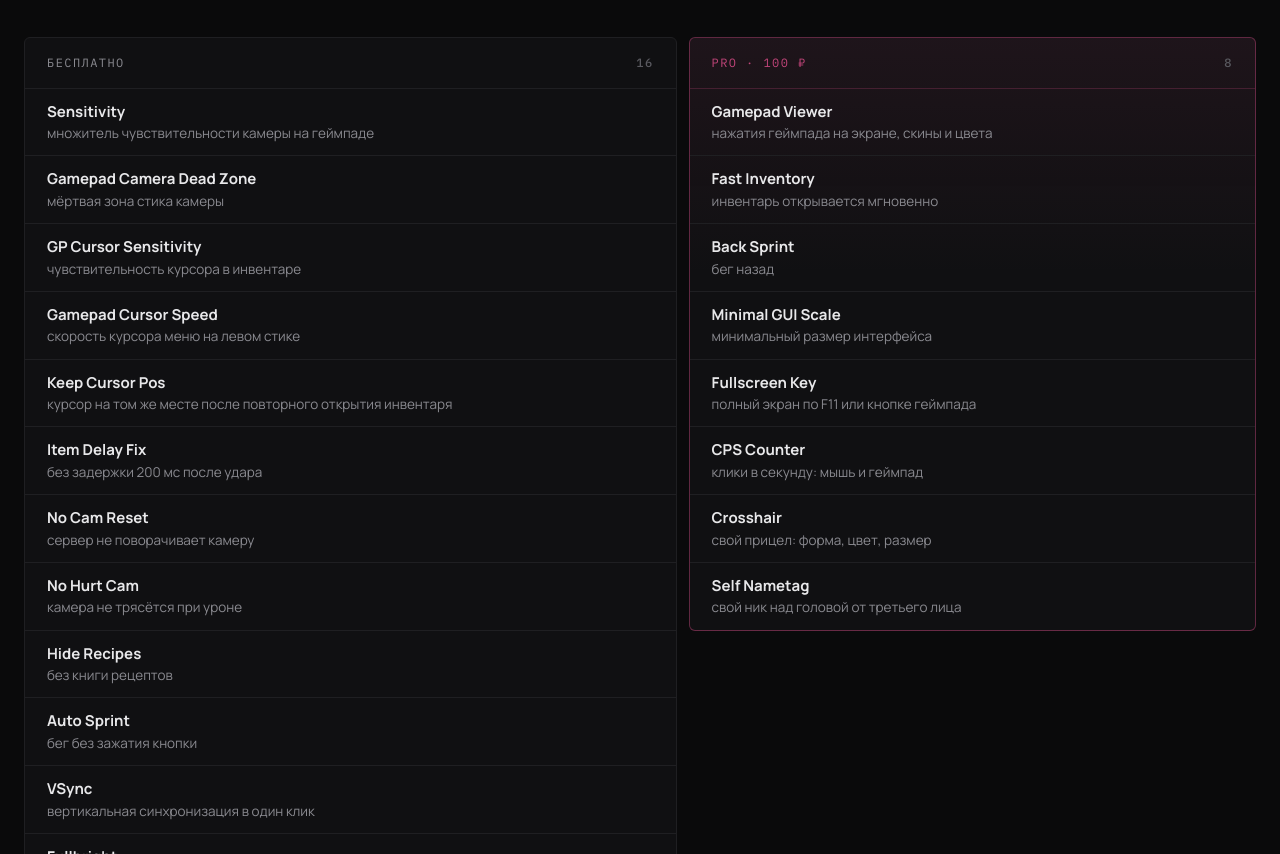
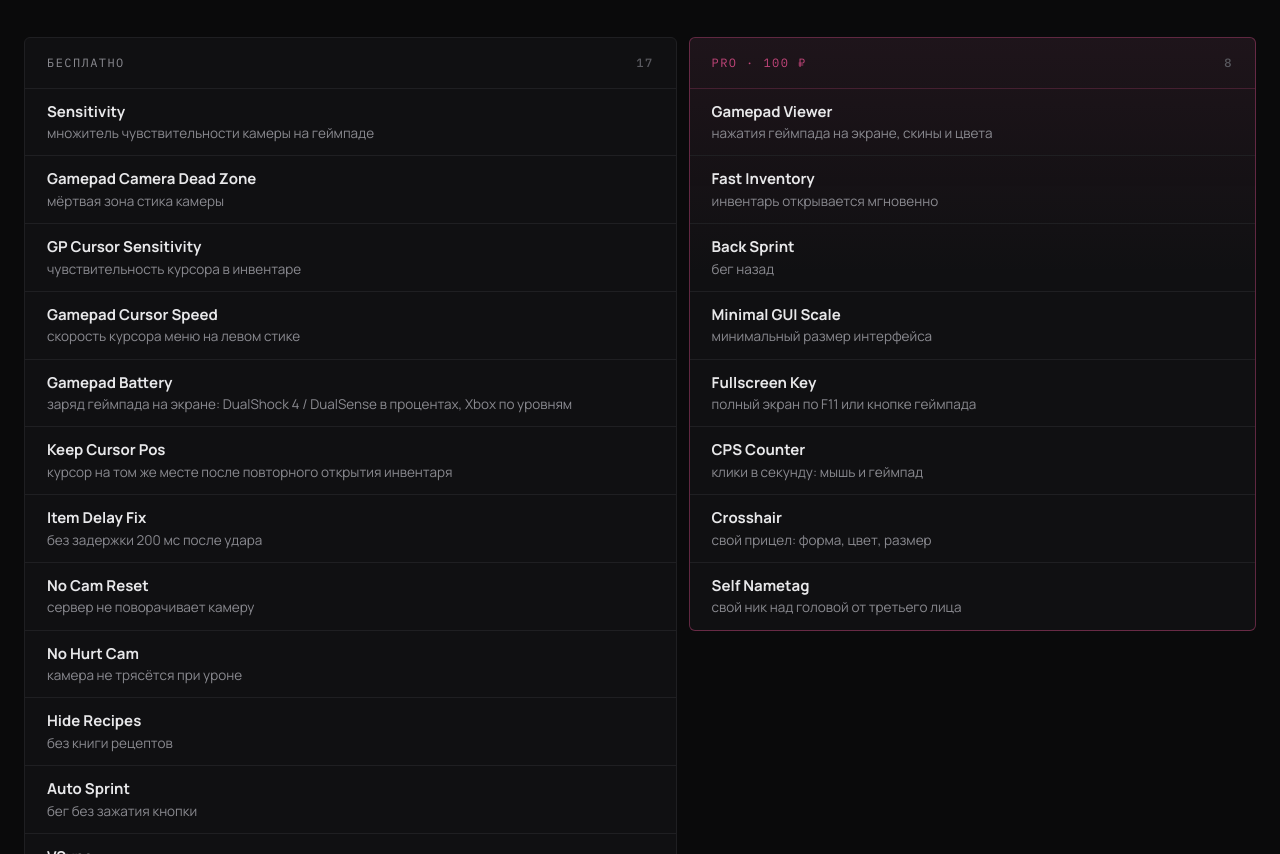
Before and after one commit to qcountel/controllin-web, a plain HTML site: page index.html in a window 1280 px wide. Shown: the part 2033-2887 px from the top of the page. Drawn offline with Linux system fonts and the light colour scheme.

Commit message:
Add Gamepad Battery to the module list

```diff
--- a/index.html
+++ b/index.html
@@ -183,12 +183,13 @@
 
       <div class="mod-cols">
         <div class="mod-col">
-          <div class="mod-col-head"><span lang="ru">БЕСПЛАТНО</span><span lang="en">FREE</span><b>16</b></div>
+          <div class="mod-col-head"><span lang="ru">БЕСПЛАТНО</span><span lang="en">FREE</span><b>17</b></div>
           <ul class="mods">
             <li><b>Sensitivity</b><span lang="ru">множитель чувствительности камеры на геймпаде</span><span lang="en">gamepad camera sensitivity multiplier</span></li>
             <li><b>Gamepad Camera Dead Zone</b><span lang="ru">мёртвая зона стика камеры</span><span lang="en">camera stick dead zone</span></li>
             <li><b>GP Cursor Sensitivity</b><span lang="ru">чувствительность курсора в инвентаре</span><span lang="en">inventory cursor sensitivity</span></li>
             <li><b>Gamepad Cursor Speed</b><span lang="ru">скорость курсора меню на левом стике</span><span lang="en">menu cursor speed on the left stick</span></li>
+            <li><b>Gamepad Battery</b><span lang="ru">заряд геймпада на экране: DualShock 4 / DualSense в процентах, Xbox по уровням</span><span lang="en">gamepad charge on screen: DualShock 4 / DualSense in percent, Xbox in levels</span></li>
             <li><b>Keep Cursor Pos</b><span lang="ru">курсор на том же месте после повторного открытия инвентаря</span><span lang="en">cursor stays put when you reopen the inventory</span></li>
             <li><b>Item Delay Fix</b><span lang="ru">без задержки 200 мс после удара</span><span lang="en">no 200 ms delay after an attack</span></li>
             <li><b>No Cam Reset</b><span lang="ru">сервер не поворачивает камеру</span><span lang="en">the server can't turn your camera</span></li>
```
